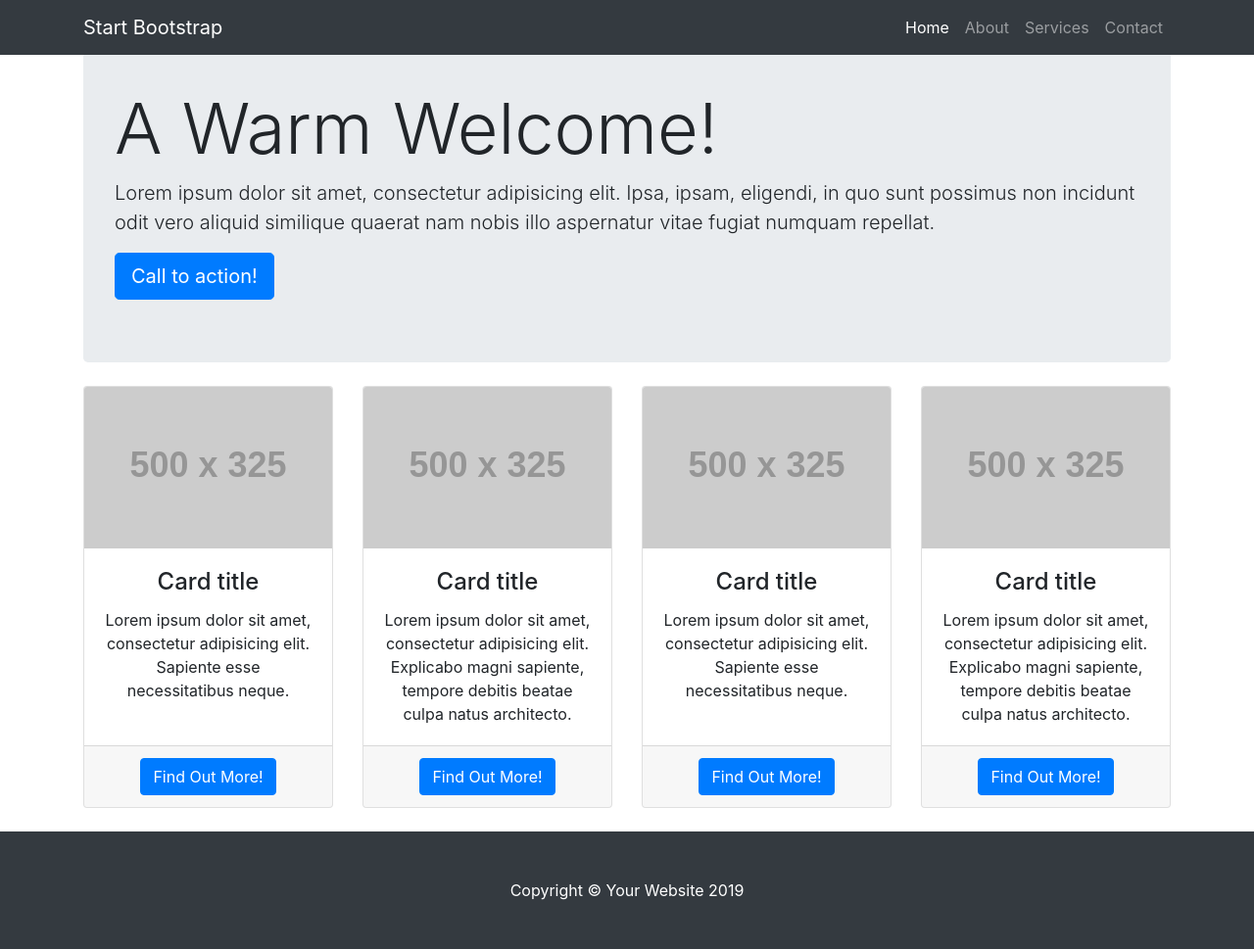
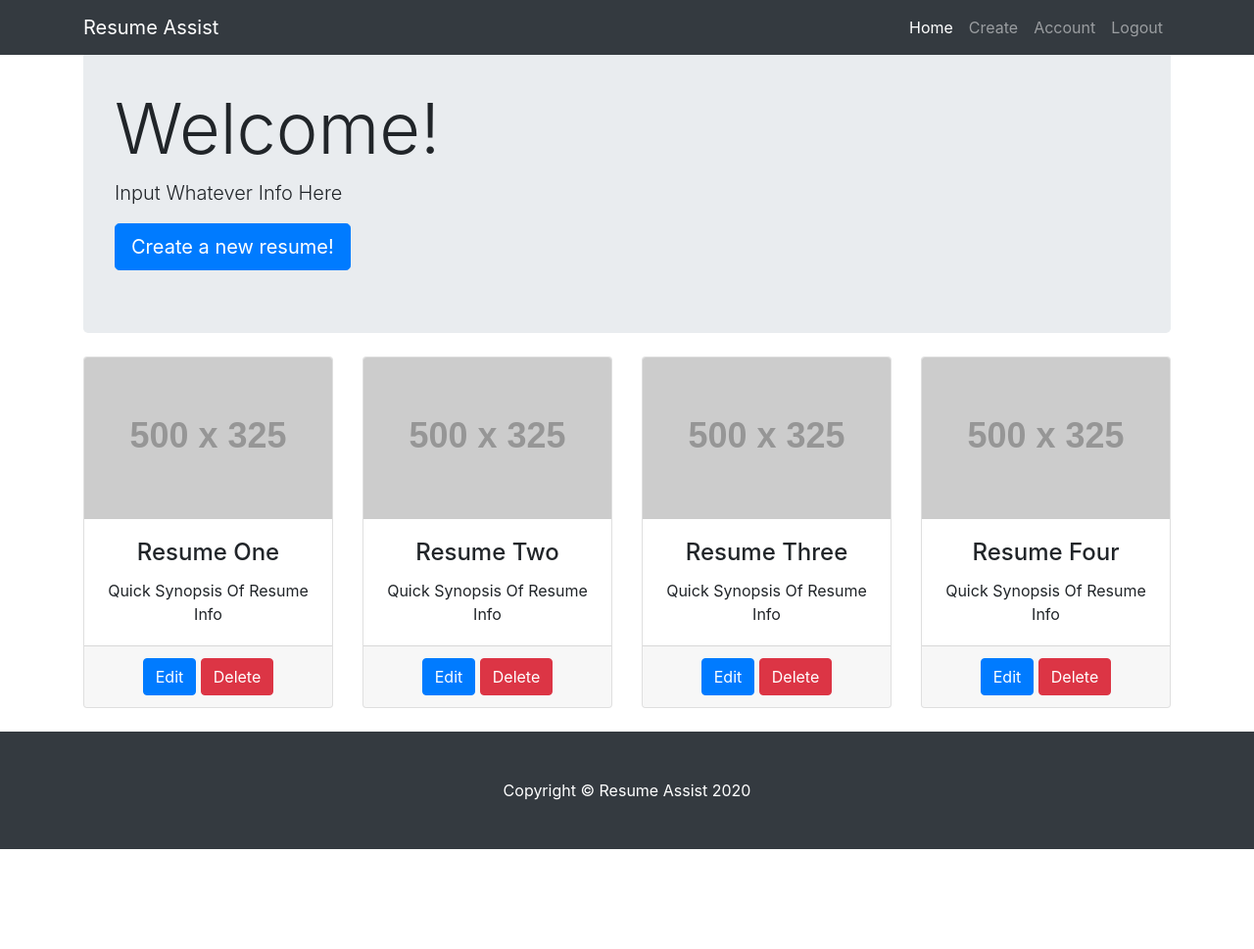
Before and after one commit to sairabbas/ResumeAssist, a Flask app: page /dashboard in a window 1280 px wide. Shown: the whole page at 98% size. After the commit the page ends 867 px from the top, so only its background shows below. Run offline with Flask 2, Linux system fonts and the light colour scheme; a user stored in the database is signed in; grey boxes labelled with a size stand in for pictures from a placeholder-image service; some libraries are stand-ins or nearby versions.

Commit message:
Updated dashboard UI

```diff
--- a/static/main.css
+++ b/static/main.css
@@ -16,3 +16,6 @@
 a:hover {
     color: cyan !important;
 }
+body {
+  padding-top: 56px;
+}
--- a/templates/dashboard.html
+++ b/templates/dashboard.html
@@ -1,29 +1,20 @@
-<!DOCTYPE html>
-<html lang="en">
+{% extends "bootstrap/base.html" %}
+{% import "bootstrap/wtf.html" as wtf %}
 
-<head>
+{% block title %}
+Dashboard
+{% endblock %}
 
-  <meta charset="utf-8">
-  <meta name="viewport" content="width=device-width, initial-scale=1, shrink-to-fit=no">
-  <meta name="description" content="">
-  <meta name="author" content="">
+{% block styles %}
+<link rel="stylesheet" href="https://maxcdn.bootstrapcdn.com/bootstrap/4.0.0/css/bootstrap.min.css" integrity="sha384-Gn5384xqQ1aoWXA+058RXPxPg6fy4IWvTNh0E263XmFcJlSAwiGgFAW/dAiS6JXm" crossorigin="anonymous">
+<script src="https://maxcdn.bootstrapcdn.com/bootstrap/4.0.0/js/bootstrap.min.js" integrity="sha384-JZR6Spejh4U02d8jOt6vLEHfe/JQGiRRSQQxSfFWpi1MquVdAyjUar5+76PVCmYl" crossorigin="anonymous"></script>
+{% endblock %}
 
-  <title>Heroic Features - Start Bootstrap Template</title>
-
-  <!-- Bootstrap core CSS -->
-  <link href="vendor/bootstrap/css/bootstrap.min.css" rel="stylesheet">
-
-  <!-- Custom styles for this template -->
-  <link href="css/heroic-features.css" rel="stylesheet">
-
-</head>
-
-<body>
-
+{% block content %}
   <!-- Navigation -->
   <nav class="navbar navbar-expand-lg navbar-dark bg-dark fixed-top">
     <div class="container">
-      <a class="navbar-brand" href="#">Start Bootstrap</a>
+      <a class="navbar-brand" href="{{ url_for('dashboard') }}">Resume Assist</a>
       <button class="navbar-toggler" type="button" data-toggle="collapse" data-target="#navbarResponsive" aria-controls="navbarResponsive" aria-expanded="false" aria-label="Toggle navigation">
         <span class="navbar-toggler-icon"></span>
       </button>
@@ -35,102 +26,93 @@
             </a>
           </li>
           <li class="nav-item">
-            <a class="nav-link" href="#">About</a>
+            <a class="nav-link" href="#">Create</a>
           </li>
           <li class="nav-item">
-            <a class="nav-link" href="#">Services</a>
+            <a class="nav-link" href="#">Account</a>
           </li>
           <li class="nav-item">
-            <a class="nav-link" href="#">Contact</a>
+            <a class="nav-link" href="{{ url_for('home') }}">Logout</a>
           </li>
         </ul>
       </div>
     </div>
   </nav>
-
   <!-- Page Content -->
   <div class="container">
-
     <!-- Jumbotron Header -->
     <header class="jumbotron my-4">
-      <h1 class="display-3">A Warm Welcome!</h1>
-      <p class="lead">Lorem ipsum dolor sit amet, consectetur adipisicing elit. Ipsa, ipsam, eligendi, in quo sunt possimus non incidunt odit vero aliquid similique quaerat nam nobis illo aspernatur vitae fugiat numquam repellat.</p>
-      <a href="#" class="btn btn-primary btn-lg">Call to action!</a>
+      <h1 class="display-3">Welcome!</h1>
+      <p class="lead">Input Whatever Info Here</p>
+      <a href="#" class="btn btn-primary btn-lg">Create a new resume!</a>
     </header>
-
     <!-- Page Features -->
     <div class="row text-center">
-
       <div class="col-lg-3 col-md-6 mb-4">
         <div class="card h-100">
           <img class="card-img-top" src="http://placehold.it/500x325" alt="">
           <div class="card-body">
-            <h4 class="card-title">Card title</h4>
-            <p class="card-text">Lorem ipsum dolor sit amet, consectetur adipisicing elit. Sapiente esse necessitatibus neque.</p>
+            <h4 class="card-title">Resume One</h4>
+            <p class="card-text">Quick Synopsis Of Resume Info</p>
           </div>
           <div class="card-footer">
-            <a href="#" class="btn btn-primary">Find Out More!</a>
+            <a href="#" class="btn btn-primary">Edit</a>
+            <a href="#" class="btn btn-danger">Delete</a>
           </div>
         </div>
       </div>
-
       <div class="col-lg-3 col-md-6 mb-4">
         <div class="card h-100">
           <img class="card-img-top" src="http://placehold.it/500x325" alt="">
           <div class="card-body">
-            <h4 class="card-title">Card title</h4>
-            <p class="card-text">Lorem ipsum dolor sit amet, consectetur adipisicing elit. Explicabo magni sapiente, tempore debitis beatae culpa natus architecto.</p>
+            <h4 class="card-title">Resume Two</h4>
+            <p class="card-text">Quick Synopsis Of Resume Info</p>
           </div>
           <div class="card-footer">
-            <a href="#" class="btn btn-primary">Find Out More!</a>
+            <a href="#" class="btn btn-primary">Edit</a>
+            <a href="#" class="btn btn-danger">Delete</a>
           </div>
         </div>
       </div>
-
       <div class="col-lg-3 col-md-6 mb-4">
         <div class="card h-100">
           <img class="card-img-top" src="http://placehold.it/500x325" alt="">
           <div class="card-body">
-            <h4 class="card-title">Card title</h4>
-            <p class="card-text">Lorem ipsum dolor sit amet, consectetur adipisicing elit. Sapiente esse necessitatibus neque.</p>
+            <h4 class="card-title">Resume Three</h4>
+            <p class="card-text">Quick Synopsis Of Resume Info</p>
           </div>
           <div class="card-footer">
-            <a href="#" class="btn btn-primary">Find Out More!</a>
+            <a href="#" class="btn btn-primary">Edit</a>
+            <a href="#" class="btn btn-danger">Delete</a>
           </div>
         </div>
       </div>
-
       <div class="col-lg-3 col-md-6 mb-4">
         <div class="card h-100">
           <img class="card-img-top" src="http://placehold.it/500x325" alt="">
           <div class="card-body">
-            <h4 class="card-title">Card title</h4>
-            <p class="card-text">Lorem ipsum dolor sit amet, consectetur adipisicing elit. Explicabo magni sapiente, tempore debitis beatae culpa natus architecto.</p>
+            <h4 class="card-title">Resume Four</h4>
+            <p class="card-text">Quick Synopsis Of Resume Info</p>
           </div>
           <div class="card-footer">
-            <a href="#" class="btn btn-primary">Find Out More!</a>
+            <a href="#" class="btn btn-primary">Edit</a>
+            <a href="#" class="btn btn-danger">Delete</a>
           </div>
         </div>
       </div>
-
     </div>
     <!-- /.row -->
-
   </div>
   <!-- /.container -->
-
   <!-- Footer -->
   <footer class="py-5 bg-dark">
     <div class="container">
-      <p class="m-0 text-center text-white">Copyright &copy; Your Website 2019</p>
+      <p class="m-0 text-center text-white">Copyright &copy; Resume Assist 2020</p>
     </div>
     <!-- /.container -->
   </footer>
-
   <!-- Bootstrap core JavaScript -->
   <script src="vendor/jquery/jquery.min.js"></script>
   <script src="vendor/bootstrap/js/bootstrap.bundle.min.js"></script>
 
-</body>
-
-</html>
+{% endblock %}
```
